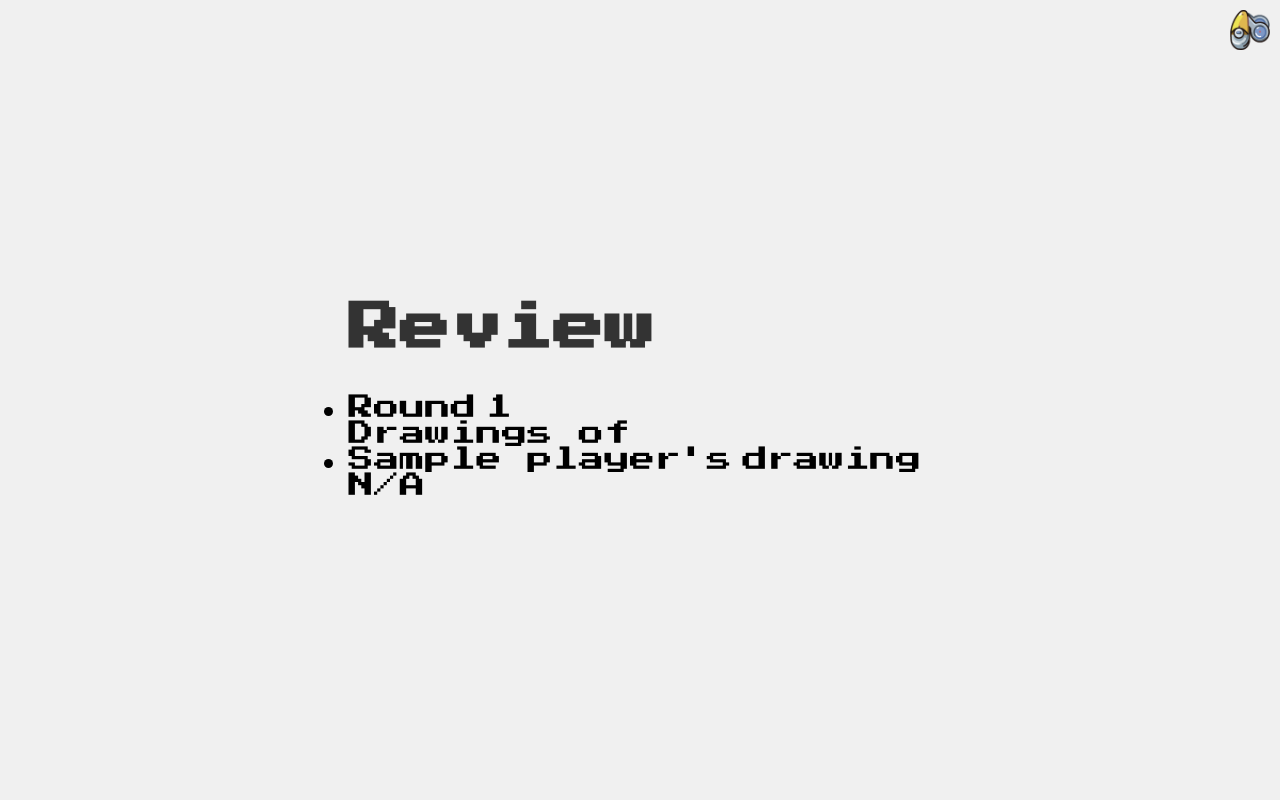
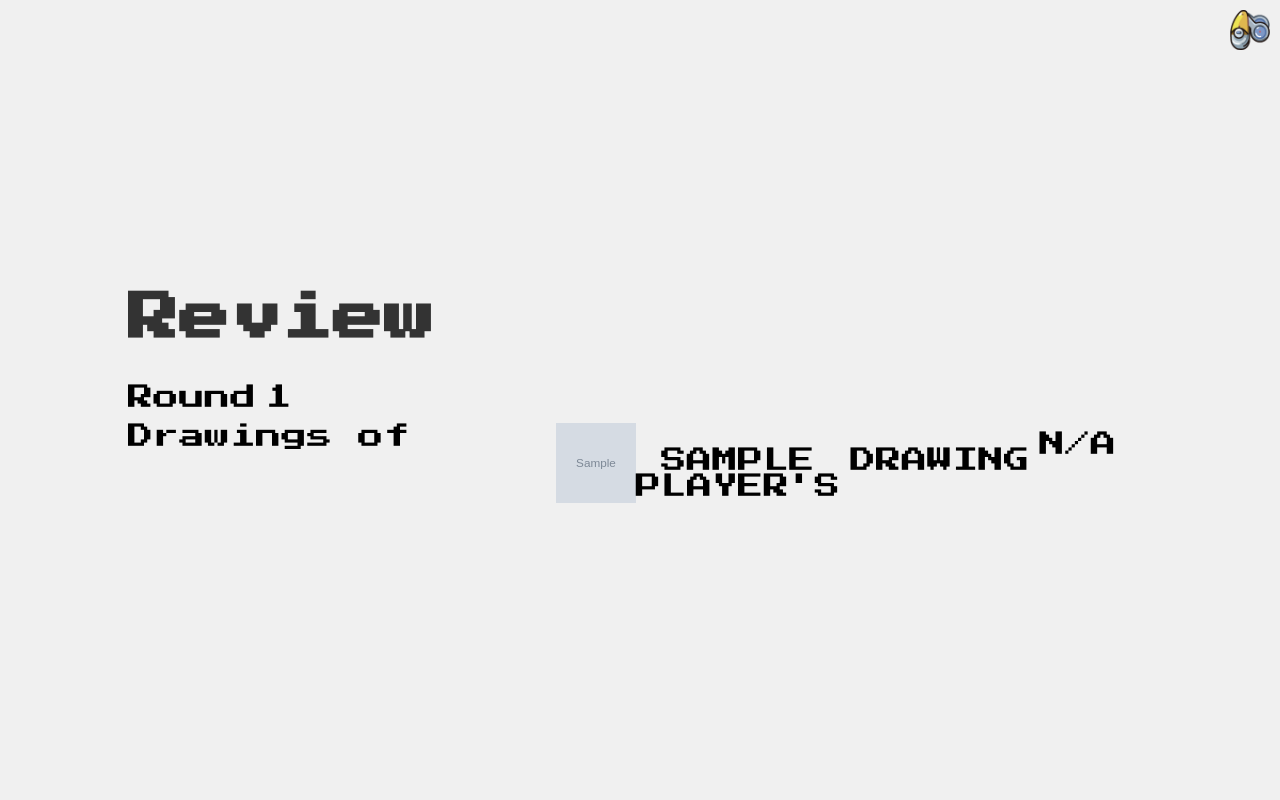
Before and after one commit to lenover12/DrawPokemonFromMemory, a Flask app: template templates/review.html in a window 1280 px wide. Run offline with Flask 2, Linux system fonts and the light colour scheme; the template is opened without the code that fills it: most values are stand-ins (such as "Sample title", 1, 10 or a date in 2020); grey boxes marked "Sample" are stand-in pictures; some libraries are stand-ins or nearby versions.

Commit message:
wip styling update

```diff
--- a/static/styles.css
+++ b/static/styles.css
@@ -42,7 +42,7 @@ body {
   font-family: 'Press Start 2P', cursive;
   font-size: 2vw;
   margin: 0 auto;
-  max-width: 1200px;
+  /* max-width: 1200px; */
   padding-right: 10%;
   padding-left: 10%;
 }
@@ -51,7 +51,7 @@ body {
   text-align: center;
   margin: 0 auto;
   padding: 0 20px;
-  width: 100%;
+  /* width: 100%; */
 }
 
 h1 {
@@ -407,9 +407,9 @@ input[type="radio"]:checked+label {
 
 .slider-container {
   width: 80%;
-  margin: 5vmin auto;
+  margin: 2vmin auto;
   /* Scale margin relative to viewport height */
-  text-align: center;
+  /* text-align: center; */
 }
 
 .slider {
--- a/templates/review.html
+++ b/templates/review.html
@@ -14,8 +14,8 @@
   <div id="container">
     <h1 data-lang-key="review">Review</h1>
     <ul>
+      <div class="player-grid">
         {% for round in range(1, game.round_count + 1) %}
-      <li>
         <div class="inline-container">
           <p data-lang-key="round">Round </p>
           <p>{{round}}</p>
@@ -26,19 +26,22 @@
           <p id="pokemonNameDisplay{{ round }}"></p>
         </div>
         {% for player in game.players %}
-      <li>
+        <div class="player-grid-item">
+          <div class="profile-picture-container">
+            <img class="profile-picture-small" src="{{ player.profile_picture }}" alt="Profile Picture">
             <div class="inline-container">
-          <p>{{ player.name }}'s</p>
-          <p data-lang-key="drawing"> drawing</p>
-        </div>
+              <p class="player-name-list">{{ player.name }}'s</p>
+              <p data-lang-key="drawing" class="player-name-list"> drawing</p>
               {% if player.image_urls[round - 1][round|string] %}
               <img src="{{ player.image_urls[round - 1][round|string] }}" alt="Drawing by {{ player.name }}">
               {% else %}
               <p>N/A</p>
               {% endif %}
-      </li>
+            </div>
+          </div>
+        </div>
+      </div>
       {% endfor %}
-      </li>
       {% endfor %}
     </ul>
     <input type="hidden" id="game_id" value="{{ game.game_id }}">
```
Also changed, not shown: templates/draw.html (+6 -7 lines). Lines whose indentation alone changed are shown as unchanged.
